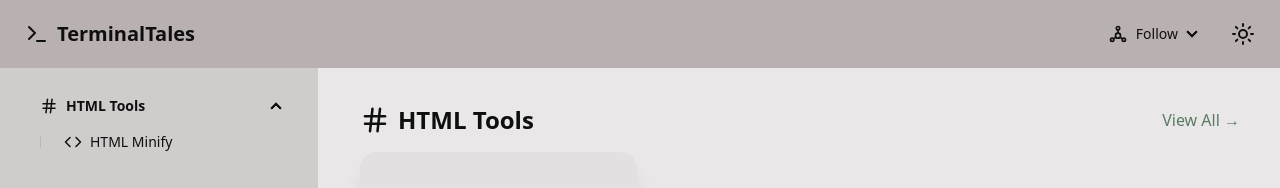
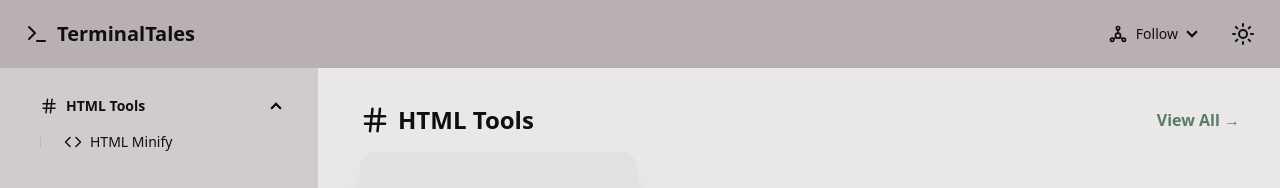
Before and after one commit to HSinghHira/TerminalTales, a React (Vite) app: page /#/ in a window 1280 px wide. Shown: the top 188 px of the page. Built offline with nearby package versions, Linux system fonts and the light colour scheme.

Commit message:
Latest version of build

```diff
--- a/src/components/Header/DarkMode.jsx
+++ b/src/components/Header/DarkMode.jsx
@@ -32,6 +32,7 @@
         className="theme-controller"
         checked={isDarkMode}
         onChange={handleThemeChange}
+        aria-label="Toggle dark mode" // Add descriptive label
       />
 
       {/* Sun icon */}
--- a/src/components/Header/Nav.jsx
+++ b/src/components/Header/Nav.jsx
@@ -14,6 +14,7 @@
           ref={buttonNode}
           className="btn btn-square btn-ghost transition-transform duration-100 hover:scale-110 hover:bg-transparent xl:hidden"
           onClick={() => setMenuState(!menuState)}
+          aria-label={menuState ? 'Close menu' : 'Open menu'} // Add descriptive label
         >
           {menuState ? <X /> : <Menu />}
         </button>
--- a/src/pages/Home.jsx
+++ b/src/pages/Home.jsx
@@ -54,7 +54,7 @@
               </h2>
               <Link
                 to={`/${category.urlPath}`}
-                className="hover:text-primary-focus text-primary"
+                className="hover:text-primary-focus font-semibold text-primary"
               >
                 View All →
               </Link>
```
